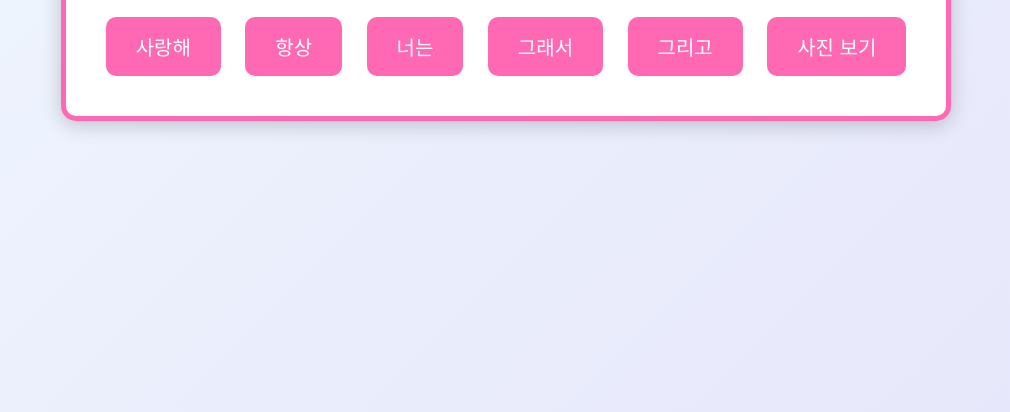
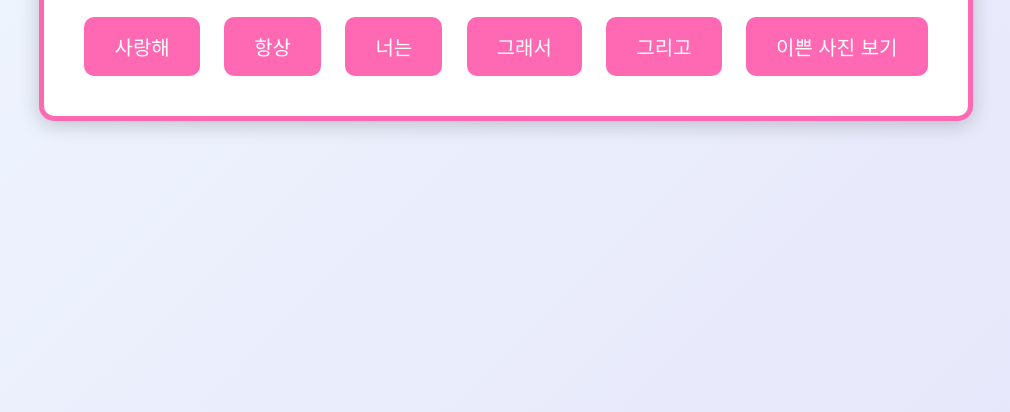
Before and after one commit to ramiteacher/uijin, a plain HTML site: page index.html in a window 1280 px wide. Shown: the part 388-800 px from the top of the page, without its empty margins (134-1144 px from the left). Drawn offline with Linux system fonts and the light colour scheme.

Commit message:
Update index.html

```diff
--- a/index.html
+++ b/index.html
@@ -94,7 +94,7 @@
         <button onclick="showMessage('의진이야')">너는</button>
         <button onclick="showMessage('행복해')">그래서</button>
         <button onclick="showMessage('예뻐서 고마워')">그리고</button>
-        <button onclick="showImage()">사진 보기</button>
+        <button onclick="showImage()">이쁜 사진 보기</button>
         <div class="message" id="message"></div>
         <div class="heart" id="heart">❤️</div>
         <div class="image-container" id="image-container">
```
